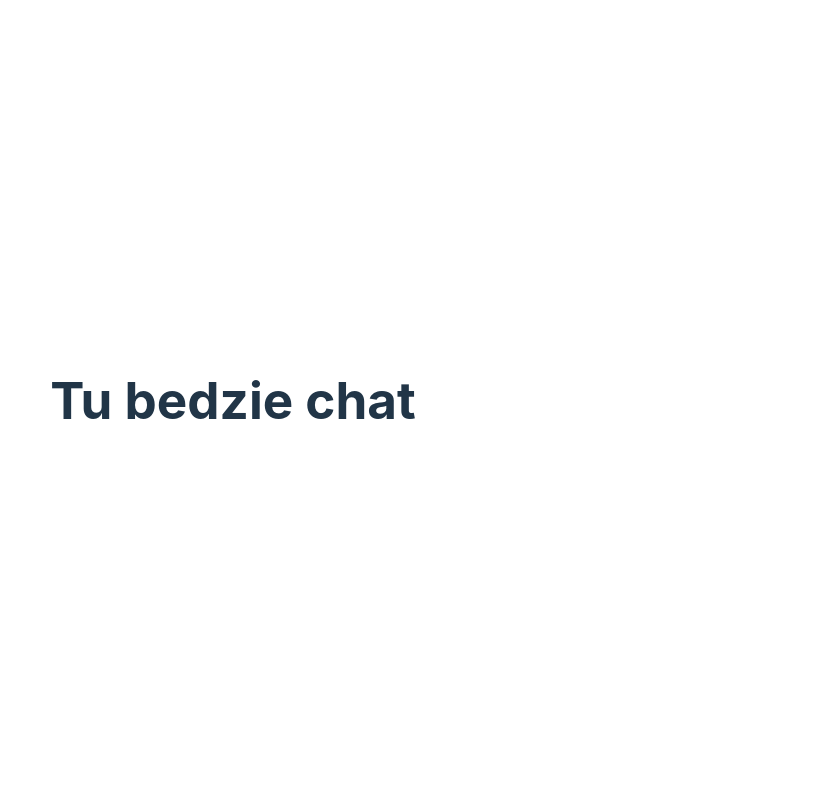
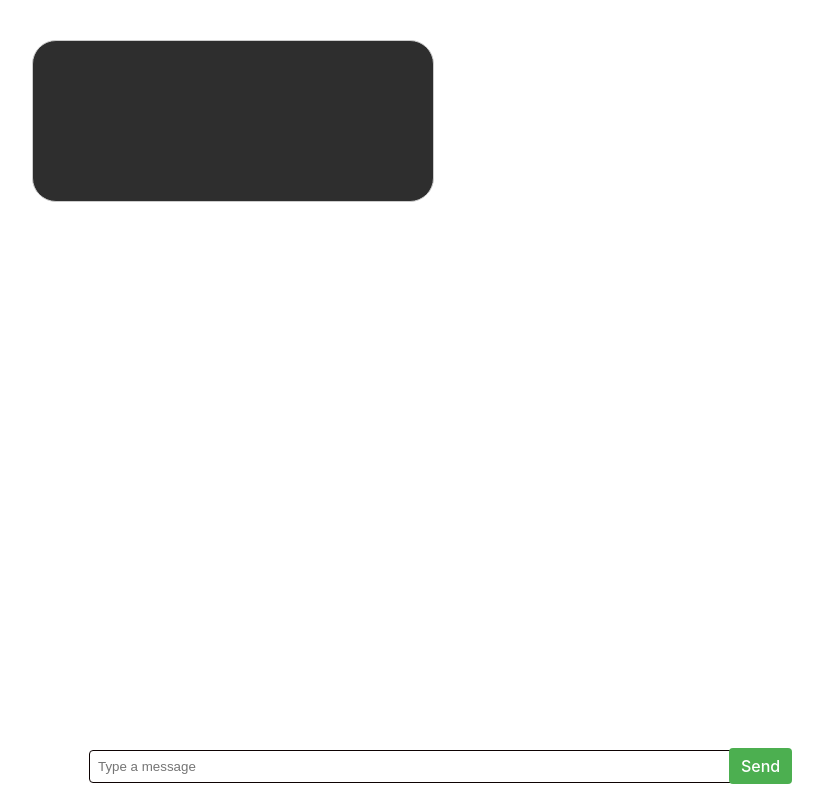
Before and after one commit to SzupanBurliga/TuringTest, a React (Vite) app in the folder turingtest-frontend/: page /MainView in a window 1280 px wide. Shown: the whole page, without its empty margins (407-1230 px from the left). Built offline with nearby package versions, Linux system fonts and the light colour scheme.

Commit message:
dla adiego

```diff
--- a/turingtest-frontend/src/App.css
+++ b/turingtest-frontend/src/App.css
@@ -1,23 +1,71 @@
-#root {
-  max-width: 1280px;
-  margin: 0 auto;
-  padding: 2rem;
-  text-align: center;
+html, body, #root {
+  width: 100%;
+  height: 100%;
+  margin: 0;
+  padding: 0;
 }
 
-.logo {
-  height: 6em;
-  padding: 1.5em;
-  will-change: filter;
-  transition: filter 300ms;
+#root {
+  display: flex;
+  flex-direction: column;
 }
 
-
-
-.card {
-  padding: 2em;
+.chat-container {
+  flex: 1;
+  display: flex;
+  flex-direction: column;
+  width: 100%;
+  max-width: 40vh;
+  margin: 5vh auto;
+  border: 0.1vh solid #ccc;
+  border-radius: 3vh;
+  padding: 5vh;
+  background-color: rgb(46, 46, 46);
 }
 
-.read-the-docs {
-  color: #888;
+.chat-box {
+  flex: 1;
+  max-height: calc(100vh - 60px);
+  overflow-y: auto;
+  margin-bottom: 10vh;
 }
+
+.chat-message {
+  padding: 1vh;
+  margin-bottom: 1vh;
+  border-radius: 0.5vh;
+}
+
+.input-area {
+  display: flex;
+  align-items: center;
+  position: fixed;
+  bottom: 0;
+  width: 100%;
+  padding: 2vh;
+}
+
+.input-area > div {
+  flex: 1;
+}
+
+input {
+  width: 100%;
+  padding: 1vh;
+  border: 0.1vh solid #0d0202;
+  border-radius: 0.5vh;
+  margin-right: 1vh;
+}
+
+button {
+  padding: 1vh 1.5vh;
+  background-color: #4CAF50;
+  color: white;
+  border: none;
+  border-radius: 0.5vh;
+  cursor: pointer;
+}
+
+button:hover {
+  background-color: #45a049;
+}
--- /dev/null
+++ b/turingtest-frontend/src/ChatWindow.jsx
@@ -0,0 +1,15 @@
+import React from 'react';
+
+function ChatWindow({ chatHistory }) {
+  return (
+    <div className="chat-box">
+      {chatHistory.map((msg, index) => (
+        <div key={index} className="chat-message">
+          {msg}
+        </div>
+      ))}
+    </div>
+  );
+}
+
+export default ChatWindow;
--- a/turingtest-frontend/src/MainView.jsx
+++ b/turingtest-frontend/src/MainView.jsx
@@ -1,11 +1,37 @@
-import React from "react";
+import React, { useState } from 'react';
+import './App.css';
+import ChatWindow from './ChatWindow';
+import UserInput from './UserInput';
+import SendButton from './SendButton';
 
 function MainView() {
-    return (
+  const [message, setMessage] = useState('');
+  const [chatHistory, setChatHistory] = useState([]);
+
+  const handleInputChange = (event) => {
+    setMessage(event.target.value);
+  };
+
+  const handleSendMessage = () => {
+    if (message.trim()) {
+      setChatHistory([...chatHistory, message]);
+      setMessage('');
+    }
+  };
+
+  return (
+    <div className="chat-container">
+      <ChatWindow chatHistory={chatHistory} />
+      <div className="input-area">
         <div>
-            <h1>Tu bedzie chat</h1>
+          <UserInput message={message} handleInputChange={handleInputChange} />
         </div>
-    );
+        <div>
+          <SendButton handleSendMessage={handleSendMessage} />
+        </div>
+      </div>
+    </div>
+  );
 }
 
 export default MainView;
--- /dev/null
+++ b/turingtest-frontend/src/SendButton.jsx
@@ -0,0 +1,9 @@
+import React from 'react';
+
+function SendButton({ handleSendMessage }) {
+  return (
+    <button onClick={handleSendMessage}>Send</button>
+  );
+}
+
+export default SendButton;
--- /dev/null
+++ b/turingtest-frontend/src/UserInput.jsx
@@ -0,0 +1,14 @@
+import React from 'react';
+
+function UserInput({ message, handleInputChange }) {
+  return (
+    <input
+      type="text"
+      value={message}
+      onChange={handleInputChange}
+      placeholder="Type a message"
+    />
+  );
+}
+
+export default UserInput;
```
Also changed, not shown: 1 other file (tests, documents, lock files or other folders).
